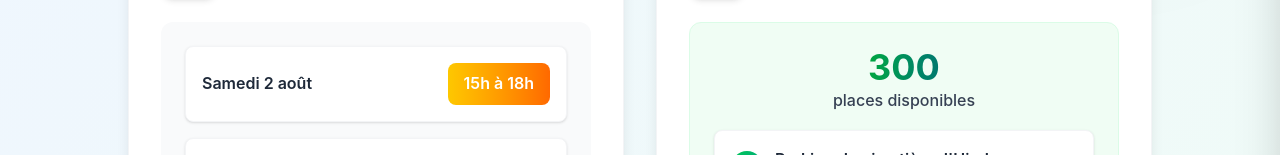
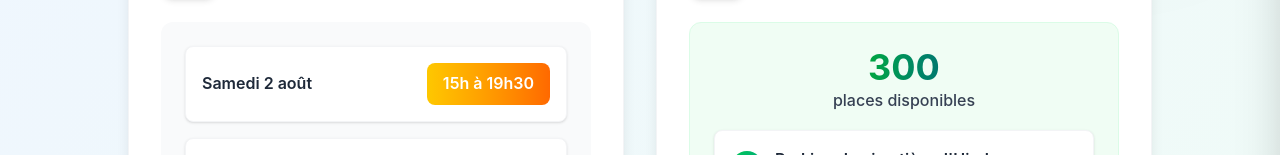
Before and after one commit to Pulkio/5_10_Km_Hirel, a React (Vite) app in the folder 5_10_km_hirel/: page /infos in a window 1280 px wide. Shown: the part 561-716 px from the top of the page. Built offline with nearby package versions, Linux system fonts and the light colour scheme.

Commit message:
Modif horaires départs

```diff
--- a/5_10_km_hirel/src/InfosPratiques.jsx
+++ b/5_10_km_hirel/src/InfosPratiques.jsx
@@ -59,7 +59,7 @@ const InfosPratiques = () => {
                       <div className="flex items-center justify-between p-4 bg-white rounded-lg shadow-sm border border-gray-100">
                         <span className="font-semibold text-gray-800">Samedi 2 août</span>
                         <span className="px-4 py-2 bg-gradient-to-r from-yellow-400 to-orange-500 text-white font-semibold rounded-lg group-hover:from-orange-500 group-hover:to-red-500 transition-all duration-300">
-                          15h à 18h
+                          15h à 19h30
                         </span>
                       </div>
                       <div className="flex items-center justify-between p-4 bg-white rounded-lg shadow-sm border border-gray-100">
```
